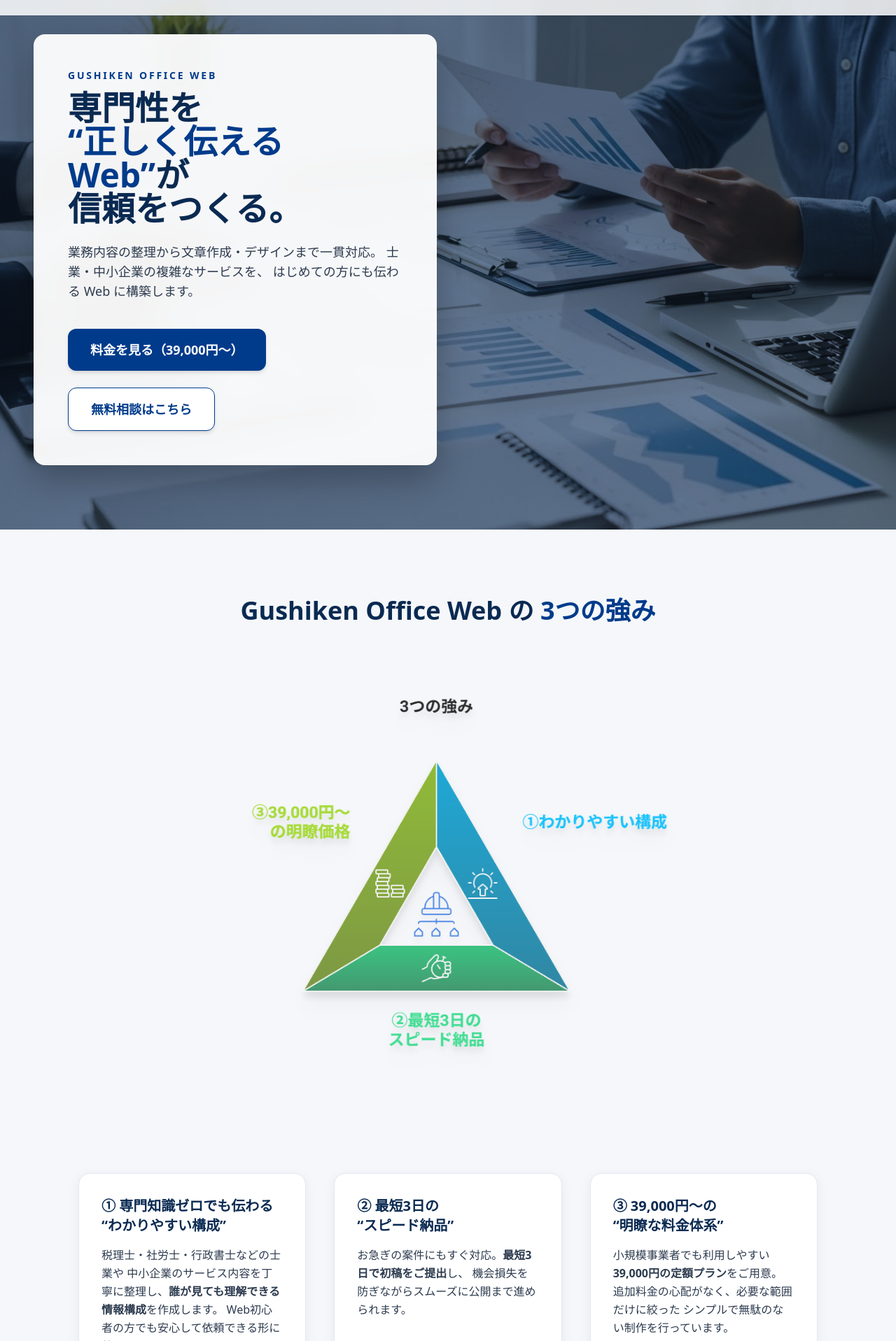
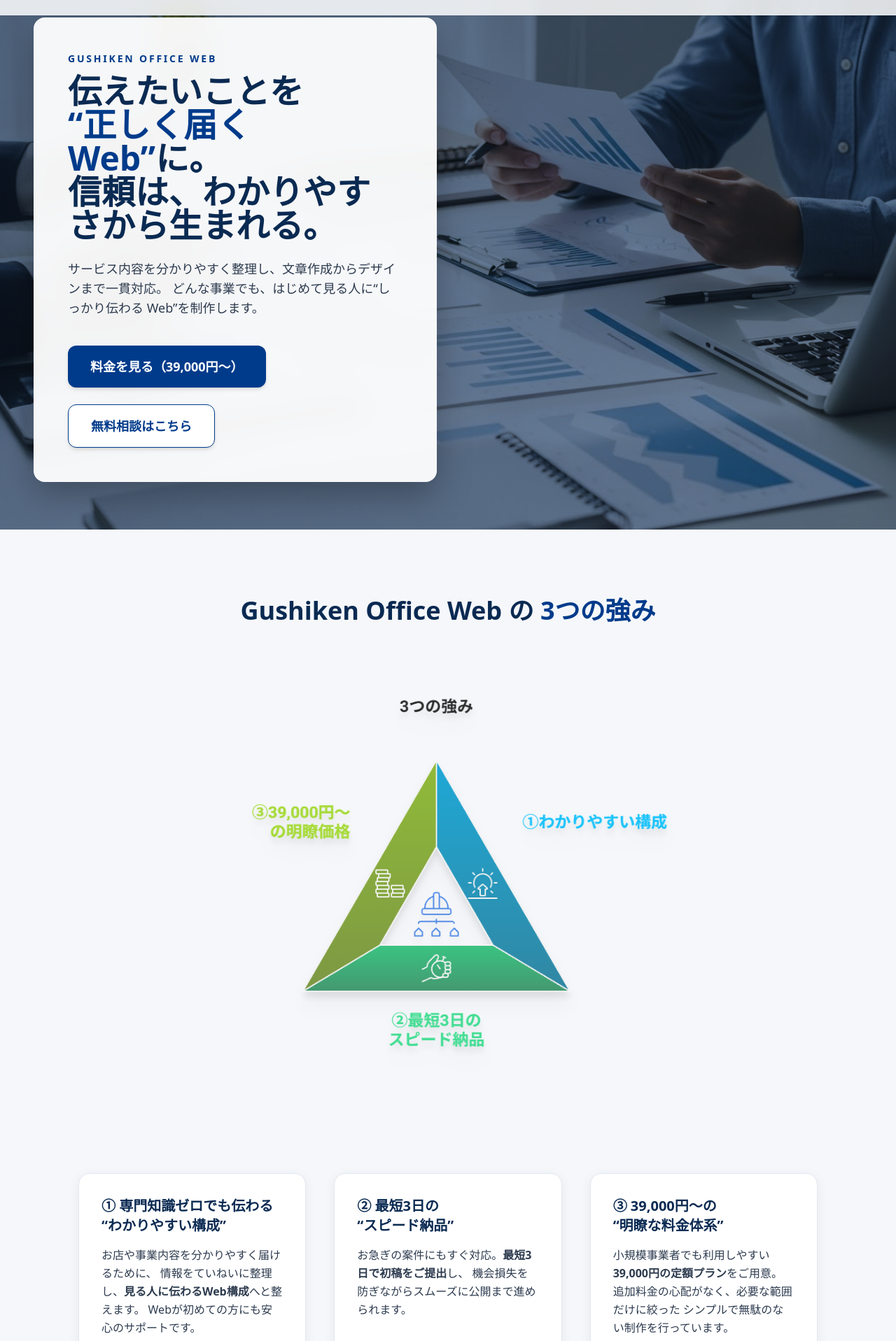
Before and after one commit to gushiyuu123-glitch/gushiken-office-web, a React (Vite) app: page / in a window 1280 px wide. Shown: the part 43-1960 px from the top of the page at 70% size. Built offline with nearby package versions, Linux system fonts and the light colour scheme.

Commit message:
test: auto deploy check

```diff
--- a/src/components/Features.jsx
+++ b/src/components/Features.jsx
@@ -34,12 +34,13 @@
               ① 専門知識ゼロでも伝わる<br />“わかりやすい構成”
             </h3>
 
-            <p className="text-[#2d3b4f] leading-relaxed">
-              税理士・社労士・行政書士などの士業や
-              中小企業のサービス内容を丁寧に整理し、
-              <strong>誰が見ても理解できる情報構成</strong>を作成します。
-              Web初心者の方でも安心して依頼できる形に整えます。
-            </p>
+      <p className="text-[#2d3b4f] leading-relaxed">
+  お店や事業内容を分かりやすく届けるために、
+  情報をていねいに整理し、
+  <strong>見る人に伝わるWeb構成</strong>へと整えます。
+  Webが初めての方にも安心のサポートです。
+</p>
+
           </div>
 
           {/* === 2 === */}
--- a/src/components/HeroPC.jsx
+++ b/src/components/HeroPC.jsx
@@ -44,19 +44,20 @@
 
           {/* キャッチコピー */}
     <h1 className="text-3xl md:text-5xl font-bold text-[#0a2a52] leading-tight mb-6">
-            専門性を
+  伝えたいことを
   <br />
-            <span className="text-[#003b8b]">“正しく伝える Web”</span>が
+  <span className="text-[#003b8b]">“正しく届く Web”</span>に。
   <br />
-            信頼をつくる。
+  信頼は、わかりやすさから生まれる。
 </h1>
+
 
           {/* 説明文 */}
         <p className="text-base md:text-lg text-[#2d3b4f] leading-relaxed mb-10">
-            業務内容の整理から文章作成・デザインまで一貫対応。
-            士業・中小企業の複雑なサービスを、
-            はじめての方にも伝わる Web に構築します。
+  サービス内容を分かりやすく整理し、文章作成からデザインまで一貫対応。
+  どんな事業でも、はじめて見る人に“しっかり伝わる Web”を制作します。
 </p>
+
 
           {/* CTA */}
           <div className="flex flex-wrap gap-4 md:gap-6">
--- a/src/components/HeroSP.jsx
+++ b/src/components/HeroSP.jsx
@@ -45,16 +45,18 @@
               GUSHIKEN OFFICE WEB
             </p>
 
-            <h1 className="text-2xl font-bold text-[#0a2a52] leading-snug mb-5 drop-shadow-[0_1px_3px_rgba(0,0,0,0.06)]">
-              専門性を
-              <span className="text-[#003b8b]"> “正しく伝える Web” </span>
-              が信頼をつくる。
-            </h1>
+        <h1 className="text-2xl font-bold text-[#0a2a52] leading-snug mb-5 drop-shadow-[0_1px_3px_rgba(0,0,0,0.06)]">
+  伝えたいことを
+  <span className="text-[#003b8b]"> “正しく届ける Web” </span>
+  へ。
+</h1>
 
-            <p className="text-sm text-[#2d3b4f] leading-relaxed mb-8 drop-shadow-[0_1px_2px_rgba(0,0,0,0.05)]">
-              業務内容の整理から文章作成・デザインまで一貫対応。
-              はじめての方にも伝わる Web を構築します。
-            </p>
+
+     <p className="text-sm text-[#2d3b4f] leading-relaxed mb-8 drop-shadow-[0_1px_2px_rgba(0,0,0,0.05)]">
+  内容整理から文章作成、デザインまで一貫対応。
+  初めての方でも分かりやすい Web をご提案します。
+</p>
+
 
             <div className="flex flex-col gap-3">
 
```
Lines whose indentation alone changed are shown as unchanged.
